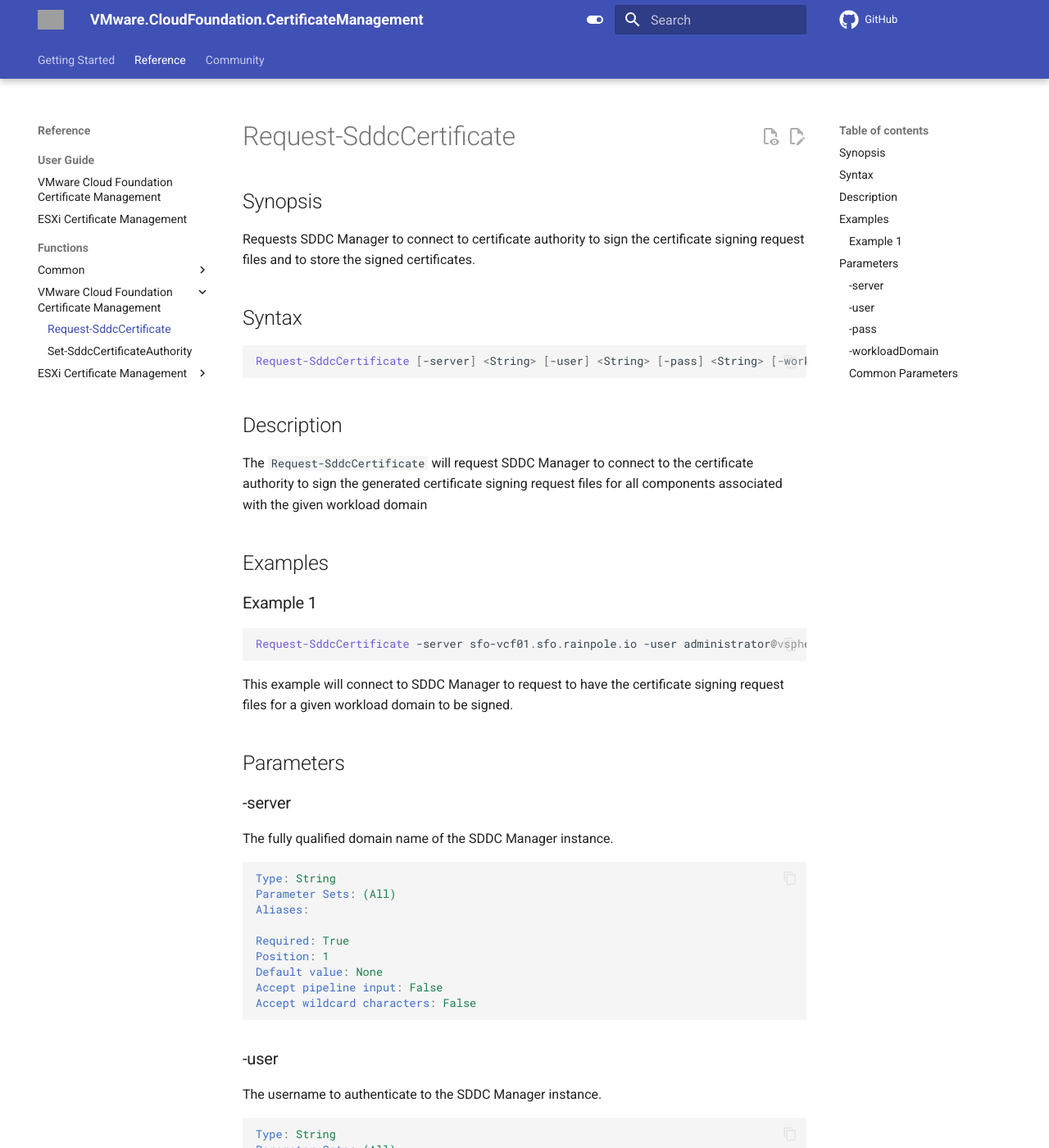
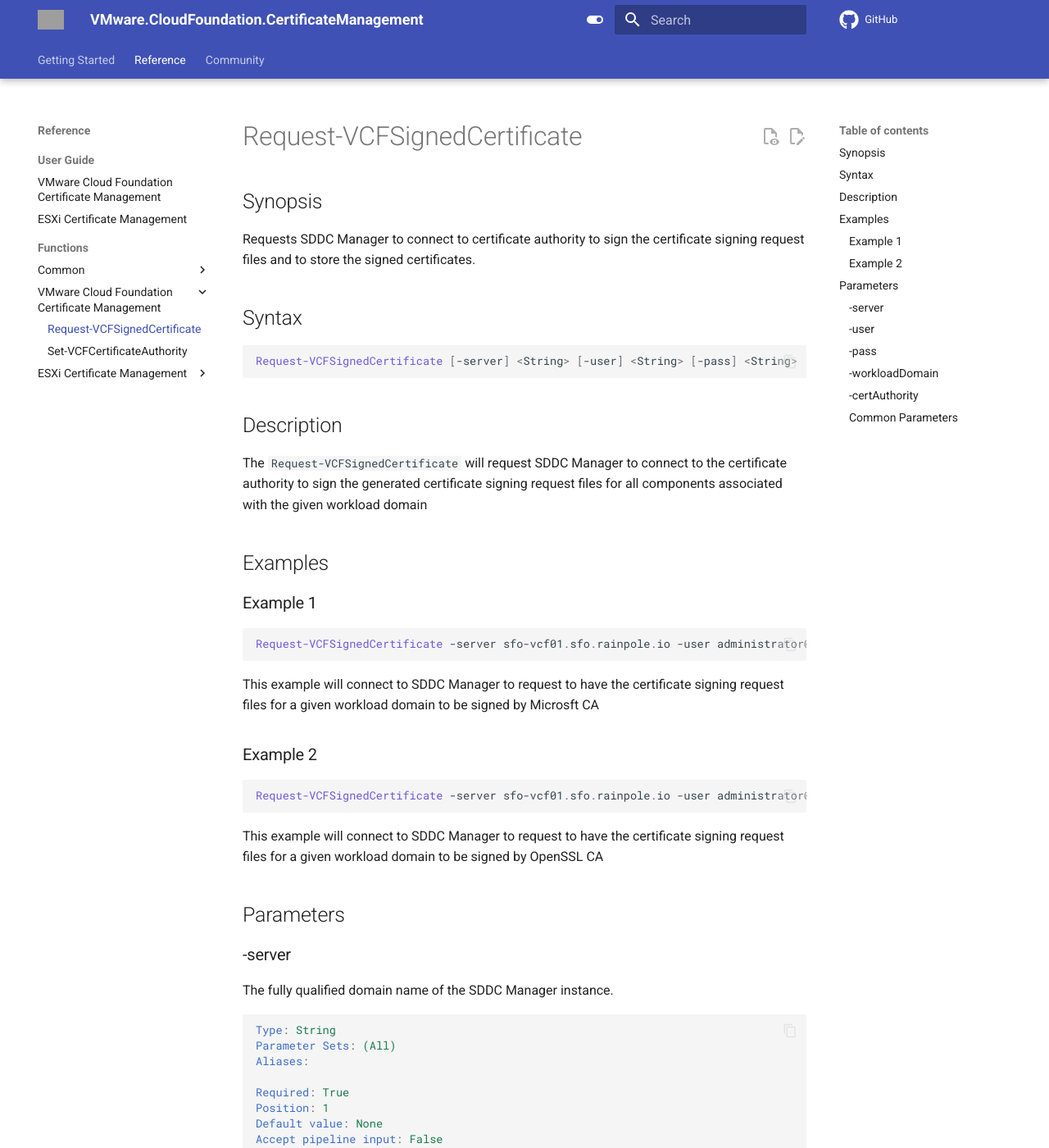
Before and after one commit to vmware/powershell-module-for-vmware-cloud-foundation-certificate-management, an MkDocs documentation site: the page built from docs/documentation/functions/Request-VCFSignedCertificate.md, in a window 1280 px wide and 1400 px high. Shown: the whole window at 82% size. Built offline with MkDocs 1.6.1 and Material for MkDocs 9.7.7, drawn with Linux system fonts in a browser that asks for light colours; comment, search, counter and statistics services are not loaded; the version menu is left out; some of the changed text lies outside the part shown; grey boxes are pictures that could not be loaded.

Commit message:
Changed for oct release
Signed-off-by: bhumitra nagar <bnagar@vmware.com>

````diff
--- a/docs/documentation/functions/Request-SddcCertificate.md
+++ b/docs/documentation/functions/Request-VCFSignedCertificate.md
@@ -1,4 +1,4 @@
-# Request-SddcCertificate
+# Request-VCFSignedCertificate
 
 ## Synopsis
 
@@ -7,22 +7,30 @@
 ## Syntax
 
 ```powershell
-Request-SddcCertificate [-server] <String> [-user] <String> [-pass] <String> [-workloadDomain] <String> [<CommonParameters>]
+Request-VCFSignedCertificate [-server] <String> [-user] <String> [-pass] <String> [-workloadDomain] <String> [-certAuthority] <String>[<CommonParameters>]
 ```
 
 ## Description
 
-The `Request-SddcCertificate` will request SDDC Manager to connect to the certificate authority to sign the generated certificate signing request files for all components associated with the given workload domain
+The `Request-VCFSignedCertificate` will request SDDC Manager to connect to the certificate authority to sign the generated certificate signing request files for all components associated with the given workload domain
 
 ## Examples
 
 ### Example 1
 
 ```powershell
-Request-SddcCertificate -server sfo-vcf01.sfo.rainpole.io -user administrator@vsphere.local -pass VMw@re1! -workloadDomain sfo-w01
+Request-VCFSignedCertificate -server sfo-vcf01.sfo.rainpole.io -user administrator@vsphere.local -pass VMw@re1! -workloadDomain sfo-w01 -certAuthority Microsoft
 ```
 
-This example will connect to SDDC Manager to request to have the certificate signing request files for a given workload domain to be signed.
+This example will connect to SDDC Manager to request to have the certificate signing request files for a given workload domain to be signed by Microsft CA
+
+### Example 2
+
+```powershell
+Request-VCFSignedCertificate -server sfo-vcf01.sfo.rainpole.io -user administrator@vsphere.local -pass VMw@re1! -workloadDomain sfo-w01 -certAuthority OpenSSL
+```
+
+This example will connect to SDDC Manager to request to have the certificate signing request files for a given workload domain to be signed by OpenSSL CA
 
 ## Parameters
 
@@ -90,6 +98,22 @@
 Accept wildcard characters: False
 ```
 
+### -certAuthority
+
+The type of Certificate Authority to be configured. One of: `Microsoft`, `OpenSSL`.
+
+```yaml
+Type: String
+Parameter Sets: (All)
+Aliases:
+
+Required: True
+Position: 5
+Default value: None
+Accept pipeline input: False
+Accept wildcard characters: False
+```
+
 ### Common Parameters
 
 This cmdlet supports the common parameters: -Debug, -ErrorAction, -ErrorVariable, -InformationAction, -InformationVariable, -OutVariable, -OutBuffer, -PipelineVariable, -Verbose, -WarningAction, and -WarningVariable. For more information, see [about_CommonParameters](http://go.microsoft.com/fwlink/?LinkID=113216).
--- a/mkdocs.yml
+++ b/mkdocs.yml
@@ -136,8 +136,8 @@
       - Install-VCFCertificate: documentation/functions/Install-VCFCertificate.md
       - Request-VCFCsr: documentation/functions/Request-VCFCsr.md
     - VMware Cloud Foundation Certificate Management:
-      - Request-SddcCertificate: documentation/functions/Request-SddcCertificate.md
-      - Set-SddcCertificateAuthority: documentation/functions/Set-SddcCertificateAuthority.md
+      - Request-VCFSignedCertificate: documentation/functions/Request-VCFSignedCertificate.md
+      - Set-VCFCertificateAuthority: documentation/functions/Set-VCFCertificateAuthority.md
     - ESXi Certificate Management:
       - Confirm-CAInvCenterServer: documentation/functions/Confirm-CAInvCenterServer.md
       - Confirm-EsxiCertificateInstalled: documentation/functions/Confirm-EsxiCertificateInstalled.md
````
Also changed, not shown: CHANGELOG.md (+2 -1 lines), docs/documentation/functions/Set-VCFCertificateAuthority.md (renamed from docs/documentation/functions/Set-SddcCertificateAuthority.md, +6 -6 lines), docs/documentation/user-guide/esxi-certificate-management.md (+2 -2 lines), docs/documentation/user-guide/vcf-certificate-management.md (+6 -6 lines), 2 other files.
